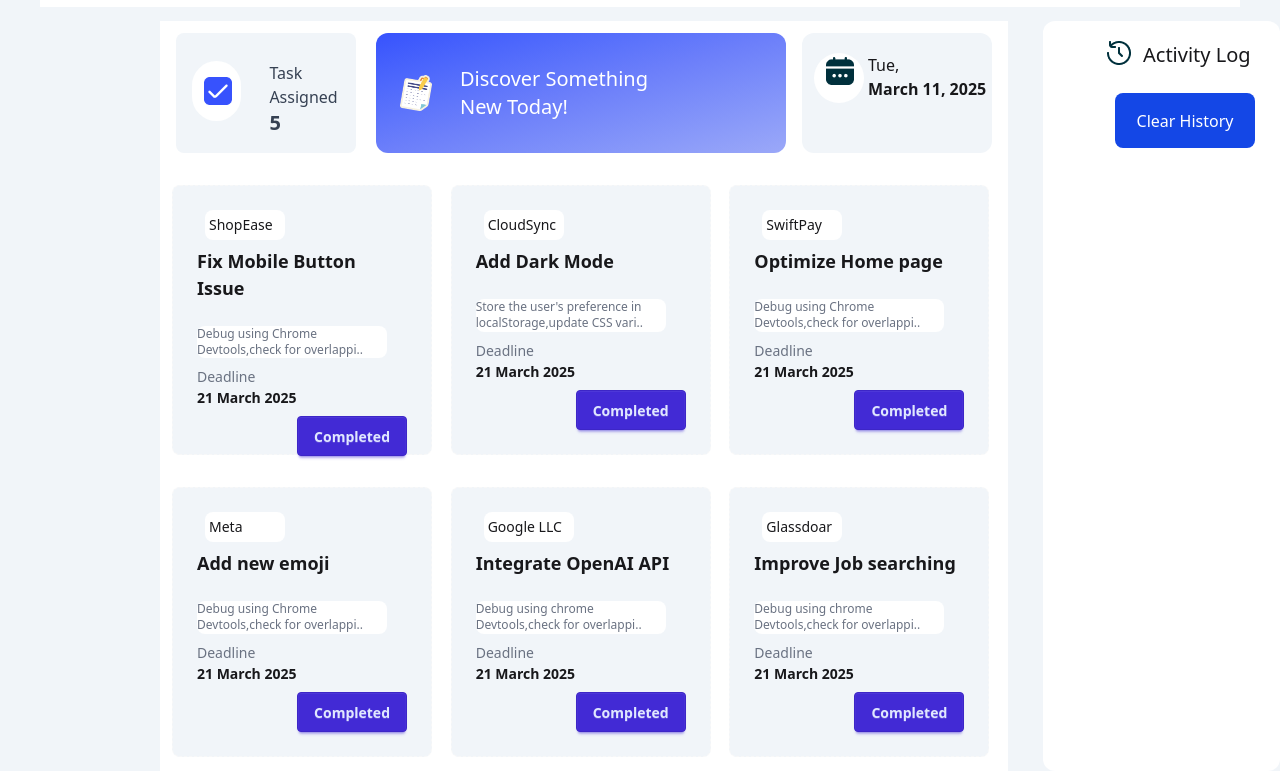
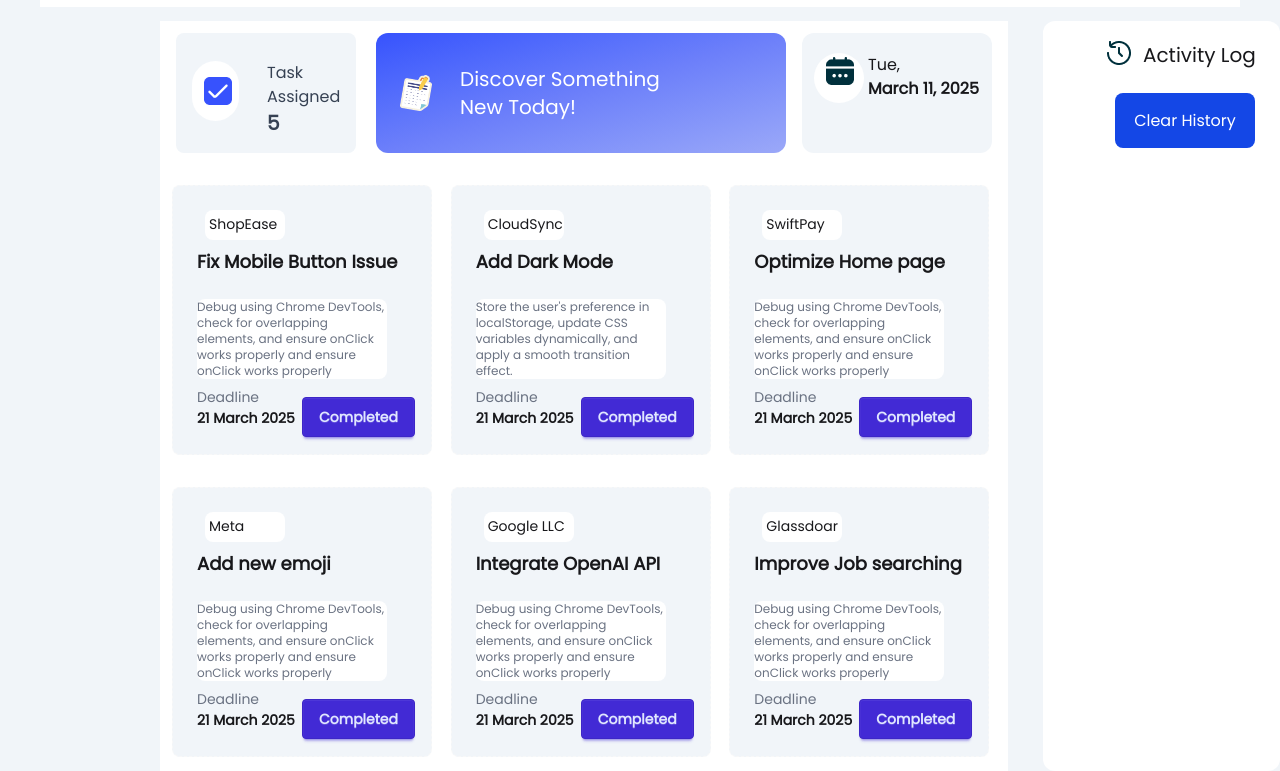
Before and after one commit to NabanitaGain/Assignment_5, a plain HTML site: page index.html in a window 1280 px wide. Shown: the part 123-894 px from the top of the page. Drawn offline with nearby package versions, Linux system fonts and the light colour scheme.

Commit message:
4th submission

```diff
--- a/index.html
+++ b/index.html
@@ -4,10 +4,16 @@
     <meta charset="UTF-8">
     <meta name="viewport" content="width=device-width, initial-scale=1.0">
     <title>Assignment 5</title>
-
     <link href="https://cdn.jsdelivr.net/npm/daisyui@5" rel="stylesheet" type="text/css" />
 
     <script src="https://cdn.jsdelivr.net/npm/@tailwindcss/browser@4"></script>
+
+    <link href='https://fonts.googleapis.com/css?family=Poppins' rel='stylesheet'>
+<style>
+body {
+    font-family: 'Poppins';
+}
+</style>
 </head>
 
 
@@ -32,7 +38,7 @@
    <div class="flex rounded-full bg-gray-200  w-[100px] h-[50px] mt-3">
 
     <img class="w-[20px] h-[20px] mt-4 ml-3 " src="assets/checkbox.png" alt="">
-    <span  id="taskCompleted" class="font-bold text-2xl mt-2 ml-3 ">24</span>
+    <span  id="taskCompleted" class="font-bold text-2xl mt-2 ml-3 ">23</span>
   </div>
 
    <div id="color-change" class="ml-5 mt-4 w-[64px] h-[64px]"> <img src="assets/theme-btn.png" alt=""></div>
@@ -46,14 +52,15 @@
     <main>
 
 
-        <div class="box-logs flex ">
-       <div class="card-head-cards  mt-3.5  border-blue-600  w-[850px] h-[750px] ml-[160px]
-      bg-white">
-        <div class="3-card-container flex  rounded-xl mt-3 w-[848px] h-[120px] border-red-800 bg-white">
-           <div class="w-[180px] h-[120px]  rounded-lg ml-4 bg-slate-100">
-            <div class="task flex mt-7 gap-7 bg-slate-100 ">
-           <div class="w-[60px] h-[60px] bg-white rounded-full items-center ml-4"> <img class="ml-3 w-[28px] h-[28px] mt-4" src="assets/checkbox.png" alt=""></div>
-            <h4 class="font-medium text-base text-gray-700">Task Assigned <br><span id="taskAssigned" class="font-bold text-xl"> 5</span> </h4>
+        <div class="flex box-logs">
+       <div class="card-head-cards border-blue-600 bg-white w-[850px] h-[750px] mt-3.5  ml-[160px]">
+        <div class="3-card-container border-red-800 bg-white  flex  rounded-xl mt-3 w-[848px] h-[120px]">
+           <div class="ml-4 w-[180px] h-[120px] rounded-lg bg-slate-100">
+            <div class="task flex bg-slate-100  mt-7 gap-7">
+           <div class="items-center w-[60px] h-[60px] bg-white rounded-full ml-4"> <img class="ml-3 w-[28px] h-[28px] mt-4" src="assets/checkbox.png" alt=""></div>
+            <h4 class="font-medium text-base text-gray-700">Task Assigned
+              <br>
+              <span id="taskAssigned" class="font-bold text-xl"> 5 </span> </h4>
             </div>
         </div>
 
@@ -74,11 +81,11 @@
             <div class="card-body">
                 <h3 class="w-[80px] h-[30px]  ml-2 p-1 b bg-white rounded-lg font-medium">ShopEase</h3>
               <h2 class="card-title">Fix Mobile Button Issue</h2>
-              <p class=" w-[190px] mt-4   bg-white rounded-lg text-xs text-gray-500">Debug using Chrome <br>
-              Devtools,check for overlappi.. </p>
+              <p class=" w-[190px] mt-4   bg-white rounded-lg text-xs text-gray-500">Debug using Chrome DevTools, check for overlapping elements, and ensure onClick works properly
+                and ensure onClick works properly</p>
               <div class="card-actions justify-end">
                 <p><span class="text-gray-500">Deadline</span> <br> <span class="font-bold">21 March 2025</span></p>
-                <button class="btn btn-primary" onclick="completeTask(this, 'Fix Mobile Button Issue')">Completed</button>
+                <button class="btn btn-primary mt-[-40px] mr-[-8px]" onclick="completeTask(this, 'Fix Mobile Button Issue')">Completed</button>
               </div>
             </div>
           </div>
@@ -90,11 +97,10 @@
             <div class="card-body">
                 <h3 class="w-[80px] h-[30px]  ml-2 p-1 b bg-white rounded-lg font-medium">CloudSync</h3>
               <h2 class="card-title">Add Dark Mode</h2>
-              <p class=" w-[190px]  bg-white rounded-lg mt-4 text-xs text-gray-500">Store the user's preference in <br>
-              localStorage,update CSS vari.. </p>
+              <p class=" w-[190px]  bg-white rounded-lg mt-4 text-xs text-gray-500">Store the user's preference in localStorage, update CSS variables dynamically, and apply a smooth transition effect.</p>
               <div class="card-actions justify-end">
                 <p><span class="text-gray-500">Deadline</span> <br><span class="font-bold">21 March 2025</span></p>
-                <button class="btn btn-primary" onclick="completeTask(this, 'Add Dark Mode')">Completed</button>
+                <button class="btn btn-primary mt-[-40px] mr-[-8px]" onclick="completeTask(this, 'Add Dark Mode')">Completed</button>
               </div>
             </div>
           </div>
@@ -106,10 +112,11 @@
             <div class="card-body">
                 <h3 class="w-[80px] h-[30px]  ml-2 p-1 b bg-white rounded-lg font-medium">SwiftPay</h3>
               <h2 class="card-title">Optimize Home page</h2>
-              <p class=" w-[190px]  bg-white rounded-lg mt-4 text-xs text-gray-500">Debug using Chrome <br>Devtools,check for overlappi.. </p>
+              <p class=" w-[190px]  bg-white rounded-lg mt-4 text-xs text-gray-500">Debug using Chrome DevTools, check for overlapping elements, and ensure onClick works properly
+                and ensure onClick works properly</p>
               <div class="card-actions justify-end">
                 <p><span class="text-gray-500">Deadline</span> <br><span class="font-bold">21 March 2025</span></p>
-                <button class="btn btn-primary" onclick="completeTask(this, 'optimize Home page')">Completed</button>
+                <button class="btn btn-primary mt-[-40px] mr-[-8px]" onclick="completeTask(this, 'optimize Home page')">Completed</button>
               </div>
             </div>
           </div>
@@ -121,11 +128,11 @@
             <div class="card-body">
                 <h3 class="w-[80px] h-[30px]  ml-2 p-1 b bg-white rounded-lg font-medium">Meta</h3>
               <h2 class="card-title">Add new emoji</h2>
-              <p class=" w-[190px]  bg-white rounded-lg mt-4 text-xs text-gray-500">Debug using Chrome <br>Devtools,check for overlappi..
-               </p>
+              <p class=" w-[190px]  bg-white rounded-lg mt-4 text-xs text-gray-500">Debug using Chrome DevTools, check for overlapping elements, and ensure onClick works properly
+                and ensure onClick works properly</p>
               <div class="card-actions justify-end">
                 <p><span class="text-gray-500">Deadline</span> <br><span class="font-bold">21 March 2025</span></p>
-                <button class="btn btn-primary" onclick="completeTask(this, 'Add new emoji')">Completed</button>
+                <button class="btn btn-primary mt-[-40px] mr-[-8px]" onclick="completeTask(this, 'Add new emoji')">Completed</button>
               </div>
             </div>
           </div>
@@ -137,10 +144,11 @@
             <div class="card-body">
                 <h3 class="w-[90px] h-[30px]  ml-2 p-1 b bg-white rounded-lg font-medium">Google LLC</h3>
               <h2 class="card-title">Integrate OpenAI API</h2>
-              <p class=" w-[190px]  bg-white rounded-lg mt-4 text-xs text-gray-500">Debug using chrome <br> Devtools,check for overlappi.. </p>
+              <p class=" w-[190px]  bg-white rounded-lg mt-4 text-xs text-gray-500">Debug using Chrome DevTools, check for overlapping elements, and ensure onClick works properly
+                and ensure onClick works properly</p>
               <div class="card-actions justify-end">
                 <p><span class="text-gray-500">Deadline</span> <br> <span class="font-bold">21 March 2025</span></p>
-                <button class="btn btn-primary" onclick="completeTask(this, 'OpenAI API')">Completed</button>
+                <button class="btn btn-primary mt-[-40px] mr-[-8px]" onclick="completeTask(this, 'OpenAI API')">Completed</button>
               </div>
             </div>
           </div>
@@ -152,10 +160,11 @@
             <div class="card-body">
                 <h3 class="w-[80px] h-[30px]  ml-2 p-1 b bg-white rounded-lg font-medium">Glassdoar</h3>
               <h2 class="card-title">Improve Job searching</h2>
-              <p class=" w-[190px]  bg-white rounded-lg mt-4 text-xs text-gray-500">Debug using chrome <br> Devtools,check for overlappi.. </p>
+              <p class=" w-[190px]  bg-white rounded-lg mt-4 text-xs text-gray-500">Debug using Chrome DevTools, check for overlapping elements, and ensure onClick works properly
+                and ensure onClick works properly</p>
               <div class="card-actions justify-end">
                 <p><span class="text-gray-500">Deadline</span> <br > <span class="font-bold">21 March 2025</span></p>
-                <button class="btn btn-primary" onclick=" completeTaskWithDoubleAlert(this,'Improve Job searching') ">Completed</button>
+                <button class="btn btn-primary mt-[-40px] mr-[-8px]" onclick=" completeTaskWithDoubleAlert(this,'Improve Job searching') ">Completed</button>
               </div>
             </div>
           </div>
```
Also changed, not shown: blog.html (+9 -2 lines).
